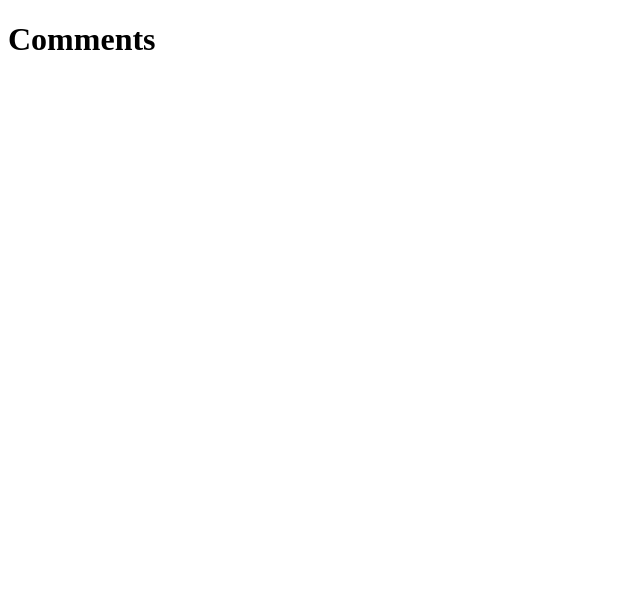
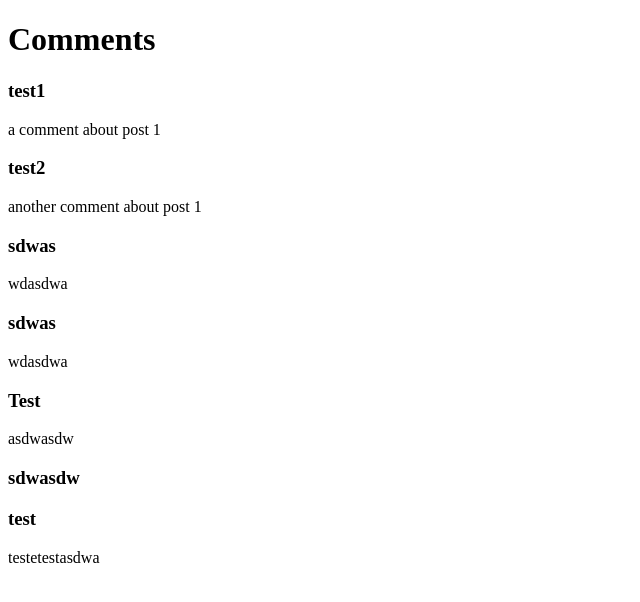
Before and after one commit to QNoah/json-server-test, an Angular app: page /comments in a window 1280 px wide. Shown: the top 602 px of the page, without its empty margins (0-640 px from the left). Built offline with nearby package versions, Linux system fonts and the light colour scheme; data requests are answered from the project's data file.

Commit message:
fixed - comments did not work correctly - wrote comments instead of text, that is why a interface is important

```diff
--- a/db.json
+++ b/db.json
@@ -15,17 +15,27 @@
     {
       "id": "5c68",
       "writer": "sdwas",
-      "comment": "wdasdwa"
+      "text": "wdasdwa"
     },
     {
       "id": "0858",
       "writer": "sdwas",
-      "comment": "wdasdwa"
+      "text": "wdasdwa"
     },
     {
       "id": "c581",
       "writer": "Test",
-      "comment": "asdwasdw"
+      "text": "asdwasdw"
+    },
+    {
+      "id": "0f35",
+      "writer": "sdwasdw",
+      "comment": "asdwasdwa"
+    },
+    {
+      "id": "1cb9",
+      "writer": "test",
+      "text": "testetestasdwa"
     }
   ]
 }
--- a/src/app/comment-add/comment-add.component.html
+++ b/src/app/comment-add/comment-add.component.html
@@ -1,6 +1,6 @@
 <h1>Hi there! Add your comment.</h1>
 <form (ngSubmit)="submitComment()">
     <input type="text" placeholder="Your name" name="writer" [(ngModel)]="writer">
-    <textarea name="comment" cols="30" rows="10" placeholder="Write your comment" [(ngModel)]="comment"></textarea>
+    <textarea name="comment" cols="30" rows="10" placeholder="Write your comment" [(ngModel)]="text"></textarea>
     <button type="submit">Submit</button>
 </form>
--- a/src/app/comment-add/comment-add.component.ts
+++ b/src/app/comment-add/comment-add.component.ts
@@ -8,14 +8,14 @@ import { DataService } from '../data.service';
 })
 export class CommentAddComponent {
   writer: string;
-  comment: string;
+  text: string;
 
   constructor(private dataService: DataService) {}
 
   submitComment() {
     const data = {
       writer: this.writer,
-      comment: this.comment
+      text: this.text
     };
     this.dataService.postComment(data).subscribe(response => {
       console.log('Response from server:', response);
--- a/src/app/comments/comments.component.html
+++ b/src/app/comments/comments.component.html
@@ -1,5 +1,7 @@
 <h1>Comments</h1>
 <ng-container *ngFor="let item of data">
-  <h3>{{item.schrijver}}</h3>
+  <h3>{{item.writer}}</h3>
   <p>{{item.text}}</p>
 </ng-container>
+
+<!-- {{data | json}} -->
--- a/src/app/comments/comments.component.ts
+++ b/src/app/comments/comments.component.ts
@@ -4,10 +4,19 @@ import { Component } from '@angular/core';
 @Component({
   selector: 'app-comments',
   templateUrl: './comments.component.html',
-  styleUrls: ['./comments.component.scss']
+  styleUrls: ['./comments.component.scss'],
 })
 export class CommentsComponent {
   data: any;
-  constructor(private http: HttpClient){}
+  constructor(private http: HttpClient) {}
 
+  ngOnInit() {
+    this.refreshData();
+  }
+
+  refreshData() {
+    this.http.get('http://localhost:3000/comments').subscribe((data) => {
+      this.data = data;
+    });
+  }
 }
```
